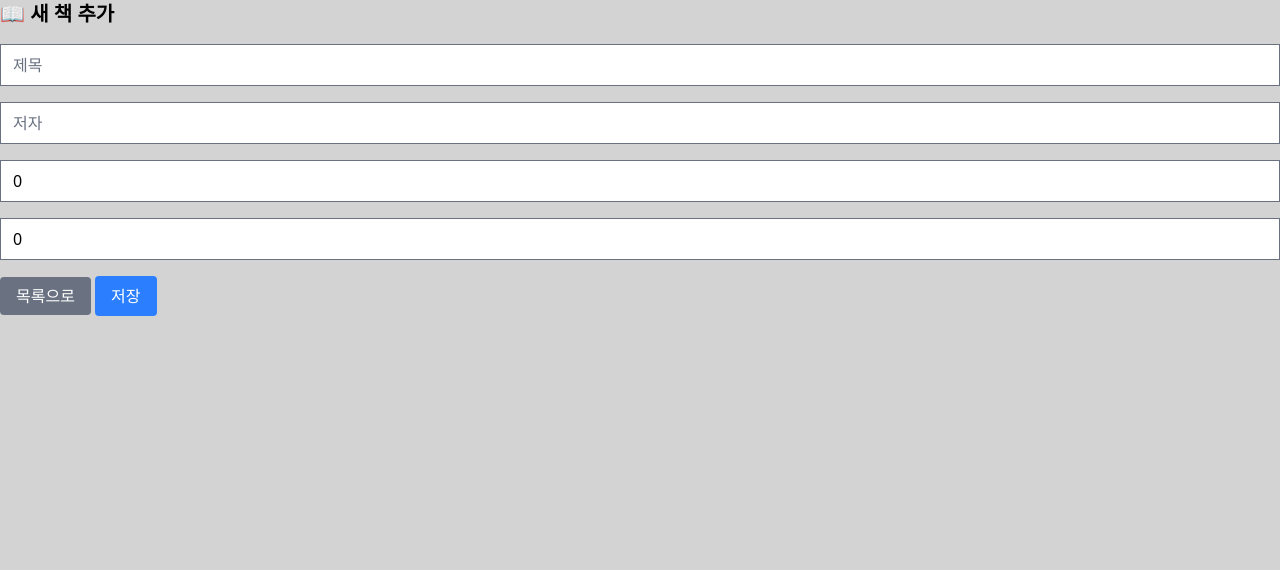
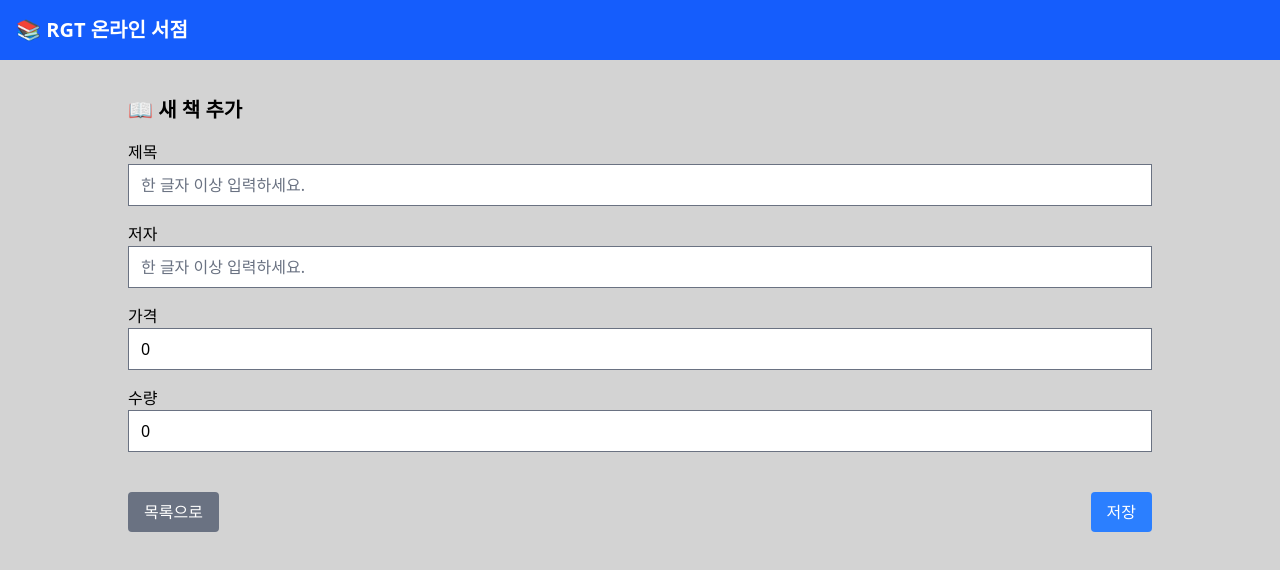
Before and after one commit to sbwcartoon/bookstore-frontend, a SvelteKit app: page /books/new in a window 1280 px wide. Shown: the top 570 px of the page. Built offline with nearby package versions, Linux system fonts and the light colour scheme.

Commit message:
design: layout 개선

```diff
--- a/src/routes/+layout.svelte
+++ b/src/routes/+layout.svelte
@@ -1,7 +1,17 @@
 <script lang="ts">
-	import "../app.css";
+  import "../app.css";
 
-	let { children } = $props();
+  let {children} = $props();
 </script>
 
-{@render children()}
+<div class="flex flex-col min-h-screen">
+  <header class="bg-blue-600 text-white fixed top-0 w-full z-10 p-4">
+    <h1 class="text-xl font-bold">📚 RGT 온라인 서점</h1>
+  </header>
+
+  <main class="flex-1 overflow-y-auto pt-24 pb-12">
+    <div class="max-w-5xl mx-auto">
+      {@render children()}
+    </div>
+  </main>
+</div>
--- a/src/routes/books/+page.svelte
+++ b/src/routes/books/+page.svelte
@@ -39,48 +39,42 @@
   const pages: number[] = $derived(Array.from({length: end - start + 1}, (_, i) => start + i));
 </script>
 
-<h1 class="text-2xl font-bold mb-4">📚 책 목록 - 페이지 {data.page}</h1>
+<div class="flex flex-col gap-6">
+  <div class="flex justify-center items-center gap-5 w-full">
+    <a href="/books/new" class="flex justify-center items-center whitespace-nowrap bg-blue-500 text-white px-4 py-2 rounded">+ 새 책 추가</a>
 
-<a href="/books/new" class="text-blue-500 underline mb-4 inline-block">+ 새 책 추가</a>
+    <form onsubmit={applyFilters} class="w-full">
+      <div class="flex justify-center items-center gap-1.5">
+        <input type="text" bind:value={title} class="form-input w-full" placeholder="제목"/>
+        <input type="text" bind:value={author} class="form-input w-full" placeholder="저자"/>
+        <button type="submit" class="px-10 py-2 whitespace-nowrap bg-black hover:bg-gray-900 text-white rounded">검색</button>
+      </div>
+    </form>
+  </div>
 
-<form onsubmit={applyFilters} class="flex gap-4 items-center">
   <div>
-    <label class="block text-sm">
-      제목
-      <input type="text" bind:value={title} class="input input-bordered w-full"/>
-    </label>
-  </div>
-  <div>
-    <label class="block text-sm">
-      저자
-      <input type="text" bind:value={author} class="input input-bordered w-full"/>
-    </label>
-  </div>
-  <button type="submit" class="px-3 py-1 bg-gray-200 rounded hover:bg-gray-300">검색</button>
-</form>
-
     <ul class="space-y-2">
       {#each data.books as book (book.id)}
         <li class="p-4 bg-white shadow rounded">
           <a href={`/books/${book.id}`}>
             <div class="font-semibold">{book.title}</div>
             <div class="text-sm text-gray-600">{book.author}</div>
-        <div class="text-sm text-gray-600">{book.quantity}</div>
+            <div class="text-sm text-gray-600">{book.quantity} 권</div>
           </a>
         </li>
       {/each}
     </ul>
 
-<div class="flex justify-center space-x-1 mt-4">
+    <div class="flex justify-center space-x-1 p-8">
       {#if data.page > 1}
-    <a href="?{buildQuery(1)}" class="px-3 py-1 bg-gray-200 rounded hover:bg-gray-300">« 처음</a>
-    <a href="?{buildQuery(data.page - 1)}" class="px-3 py-1 bg-gray-200 rounded hover:bg-gray-300">‹ 이전</a>
+        <a href="?{buildQuery(1)}" class="flex justify-center items-center px-3 py-1 bg-gray-200 rounded hover:bg-gray-300">«</a>
+        <a href="?{buildQuery(data.page - 1)}" class="flex justify-center items-center px-3 py-1 bg-gray-200 rounded hover:bg-gray-300">‹</a>
       {/if}
 
       {#each pages as p}
         <a
           href="?{buildQuery(p)}"
-      class={`px-3 py-1 rounded text-sm ${
+          class={`flex justify-center items-center px-3 py-1 rounded text-sm ${
             data.page === p ? "bg-blue-500 text-white" : "bg-gray-100 hover:bg-gray-200"
           }`}
         >
@@ -89,7 +83,9 @@
       {/each}
 
       {#if data.page < data.totalPages}
-    <a href="?{buildQuery(data.page + 1)}" class="px-3 py-1 bg-gray-200 rounded hover:bg-gray-300">다음 ›</a>
-    <a href="?{buildQuery(data.totalPages)}" class="px-3 py-1 bg-gray-200 rounded hover:bg-gray-300">끝 »</a>
+        <a href="?{buildQuery(data.page + 1)}" class="flex justify-center items-center px-3 py-1 bg-gray-200 rounded hover:bg-gray-300">›</a>
+        <a href="?{buildQuery(data.totalPages)}" class="flex justify-center items-center px-3 py-1 bg-gray-200 rounded hover:bg-gray-300">»</a>
       {/if}
     </div>
+  </div>
+</div>
--- a/src/routes/books/[id]/+page.svelte
+++ b/src/routes/books/[id]/+page.svelte
@@ -72,14 +72,43 @@
   }
 </script>
 
-<h1 class="text-xl font-bold mb-4">✏️ 책 상세 정보</h1>
+<h1 class="text-xl font-bold mb-4">✏️  책 상세 정보</h1>
 
-<form onsubmit={handleUpdate} class="space-y-4">
-  <input bind:value={book.title} placeholder="제목" class="form-input w-full" required pattern=".*\S.*" title="이 입력란을 작성하세요."/>
-  <input bind:value={book.author} placeholder="저자" class="form-input w-full" required pattern=".*\S.*" title="이 입력란을 작성하세요."/>
-  <input type="number" bind:value={book.price} min="0" step="1" placeholder="가격" class="form-input w-full" required pattern=".*\S.*" title="이 입력란을 작성하세요."/>
-  <input type="number" bind:value={book.quantity} min="0" step="1" placeholder="수량" class="form-input w-full" required pattern=".*\S.*" title="이 입력란을 작성하세요."/>
-  <button type="button"><a href="/books" class="bg-gray-500 text-white px-4 py-2 rounded">목록으로</a></button>
+<form onsubmit={handleUpdate} class="space-y-10">
+  <div class="space-y-4">
+    <label class="block">
+      제목
+      <input bind:value={book.title} placeholder="한 글자 이상 입력하세요." class="form-input w-full" required pattern=".*\S.*"
+             title="이 입력란을 작성하세요."/>
+    </label>
+
+    <label class="block">
+      저자
+      <input bind:value={book.author} placeholder="한 글자 이상 입력하세요." class="form-input w-full" required pattern=".*\S.*"
+             title="이 입력란을 작성하세요."/>
+    </label>
+
+    <label class="block">
+      가격
+      <input type="number" bind:value={book.price} min="0" step="1" placeholder="0 이상 입력하세요." class="form-input w-full"
+             required pattern=".*\S.*" title="이 입력란을 작성하세요."/>
+    </label>
+
+    <label class="block">
+      수량
+      <input type="number" bind:value={book.quantity} min="0" step="1" placeholder="0 이상 입력하세요."
+             class="form-input w-full" required pattern=".*\S.*" title="이 입력란을 작성하세요."/>
+    </label>
+  </div>
+
+  <div class="flex justify-between items-center">
+    <button
+      type="button"
+      class="bg-gray-500 text-white px-4 py-2 rounded"
+    >
+      <a href="/books">목록으로</a>
+    </button>
+    <div class="space-x-2">
       <button
         type="button"
         class="bg-red-400 text-white px-4 py-2 rounded"
@@ -91,4 +120,6 @@
         class="bg-green-500 text-white px-4 py-2 rounded"
       >수정
       </button>
+    </div>
+  </div>
 </form>
--- a/src/routes/books/new/+page.svelte
+++ b/src/routes/books/new/+page.svelte
@@ -52,11 +52,45 @@
 
 <h1 class="text-xl font-bold mb-4">📖 새 책 추가</h1>
 
-<form onsubmit={handleSubmit} class="space-y-4">
-  <input bind:value={book.title} placeholder="제목" class="form-input w-full" required pattern=".*\S.*" title="이 입력란을 작성하세요."/>
-  <input bind:value={book.author} placeholder="저자" class="form-input w-full" required pattern=".*\S.*" title="이 입력란을 작성하세요."/>
-  <input type="number" bind:value={book.price} min="0" step="1" placeholder="가격" class="form-input w-full" required pattern=".*\S.*" title="이 입력란을 작성하세요."/>
-  <input type="number" bind:value={book.quantity} min="0" step="1" placeholder="수량" class="form-input w-full" required pattern=".*\S.*" title="이 입력란을 작성하세요."/>
-  <button type="button"><a href="/books" class="bg-gray-500 text-white px-4 py-2 rounded">목록으로</a></button>
-  <button type="submit" class="bg-blue-500 text-white px-4 py-2 rounded">저장</button>
+<form onsubmit={handleSubmit} class="space-y-10">
+  <div class="space-y-4">
+    <label class="block">
+      제목
+      <input bind:value={book.title} placeholder="한 글자 이상 입력하세요." class="form-input w-full" required pattern=".*\S.*"
+             title="이 입력란을 작성하세요."/>
+    </label>
+
+    <label class="block">
+      저자
+      <input bind:value={book.author} placeholder="한 글자 이상 입력하세요." class="form-input w-full" required pattern=".*\S.*"
+             title="이 입력란을 작성하세요."/>
+    </label>
+
+    <label class="block">
+      가격
+      <input type="number" bind:value={book.price} min="0" step="1" placeholder="0 이상 입력하세요." class="form-input w-full"
+             required pattern=".*\S.*" title="이 입력란을 작성하세요."/>
+    </label>
+
+    <label class="block">
+      수량
+      <input type="number" bind:value={book.quantity} min="0" step="1" placeholder="0 이상 입력하세요."
+             class="form-input w-full" required pattern=".*\S.*" title="이 입력란을 작성하세요."/>
+    </label>
+  </div>
+
+  <div class="flex justify-between items-center">
+    <button
+      type="button"
+      class="bg-gray-500 text-white px-4 py-2 rounded"
+    >
+      <a href="/books">목록으로</a>
+    </button>
+    <button
+      type="submit"
+      class="bg-blue-500 text-white px-4 py-2 rounded"
+    >
+      저장
+    </button>
+  </div>
 </form>
```
Lines whose indentation alone changed are shown as unchanged.
